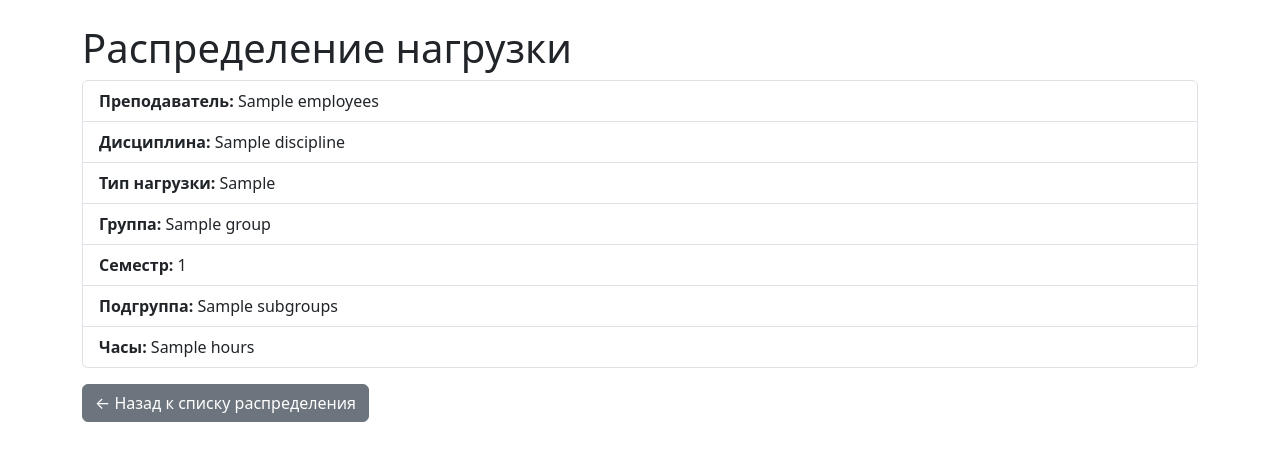
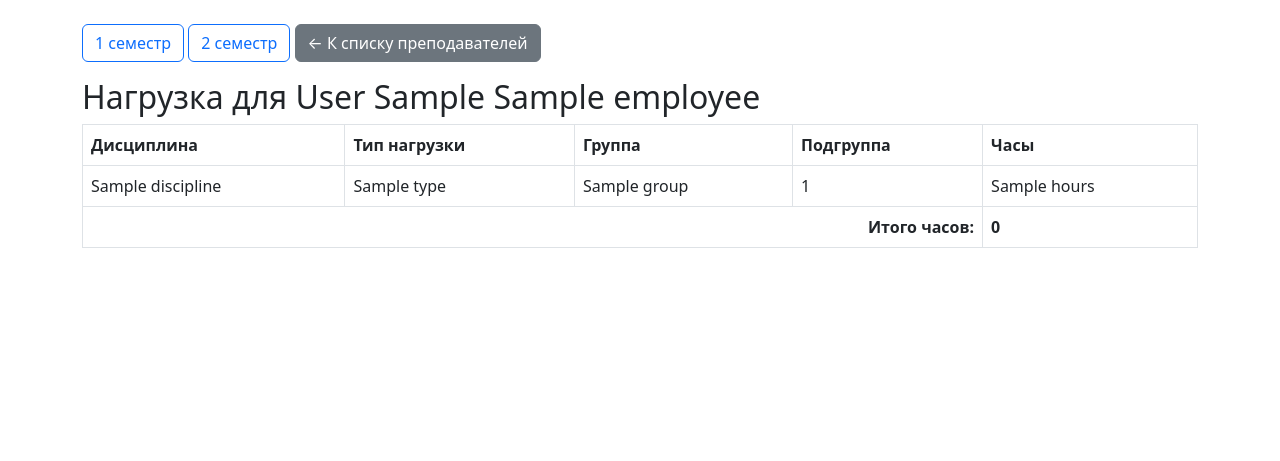
Before and after one commit to BuhalBodyaga/realization, a Django app: template templates/workload_teacher_detail.html in a window 1280 px wide. Shown: the part 62-523 px from the top of the page. Run offline with Django 3.2, Linux system fonts and the light colour scheme; the template is opened without the code that fills it: most values are stand-ins (such as "Sample title", 1, 10 or a date in 2020).

Commit message:
Изменена страница с подробной информацией о нагрузке преподавателя

```diff
--- a/templates/employee_detail.html
+++ b/templates/employee_detail.html
@@ -10,7 +10,7 @@
 
     <ul class="list-group mb-3">
       <li class="list-group-item">
-        <strong>Ранг:</strong> {{ employee.rank }}
+        <strong>Звание:</strong> {{ employee.rank }}
       </li>
       <li class="list-group-item">
         <strong>Степень:</strong> {{ employee.degree }}
--- a/templates/home.html
+++ b/templates/home.html
@@ -1,7 +1,7 @@
 {% extends 'base.html' %}
 
 {% block content %}
-  <div class="container mt-4">
+  {% comment %} <div class="container mt-4">
     <h1>Добро пожаловать в систему управления нагрузкой ВУЗа!</h1>
 
     <div class="mt-4">
@@ -10,5 +10,5 @@
       <a href="{% url 'workload_teacher_list' %}" class="btn btn-outline-success mb-2">Распределение нагрузки</a>
       <a href="{% url 'workload_department_list' %}" class="btn btn-outline-warning mb-2">Нагрузка на департамент</a>
     </div>
-  </div>
+  </div> {% endcomment %}
 {% endblock %}
--- a/templates/workload_teacher_detail.html
+++ b/templates/workload_teacher_detail.html
@@ -1,40 +1,58 @@
 {% extends 'base.html' %}
 
 {% block title %}
-  Распределение нагрузки
+  Нагрузка для {{ employee }}
 {% endblock %}
 
 {% block content %}
-  {% if user.groups.all.0.name == 'Директор департамента' or user.is_superuser %}
-    <a href="{% url 'workload_teacher_update' workload_teacher.pk %}" class="btn btn-warning">Редактировать</a>
-    <a href="{% url 'workload_teacher_delete' workload_teacher.pk %}" class="btn btn-danger">Удалить</a>
-  {% endif %}
-
-  <h1>Распределение нагрузки</h1>
-
-  <ul class="list-group mb-3">
-    <li class="list-group-item">
-      <strong>Преподаватель:</strong> {{ workload_teacher.employees }}
-    </li>
-    <li class="list-group-item">
-      <strong>Дисциплина:</strong> {{ workload_teacher.workload.disciplines.name_of_discipline }}
-    </li>
-    <li class="list-group-item">
-      <strong>Тип нагрузки:</strong> {{ workload_teacher.load_type }}
-    </li>
-    <li class="list-group-item">
-      <strong>Группа:</strong> {{ workload_teacher.workload.groups.name }}
-    </li>
-    <li class="list-group-item">
-      <strong>Семестр:</strong> {{ workload_teacher.workload.semesters.number }}
-    </li>
-    <li class="list-group-item">
-      <strong>Подгруппа:</strong> {{ workload_teacher.subgroups }}
-    </li>
-    <li class="list-group-item">
-      <strong>Часы:</strong> {{ workload_teacher.hours }}
-    </li>
-  </ul>
-
-  <a class="btn btn-secondary" href="{% url 'workload_teacher_list' %}">← Назад к списку распределения</a>
+  <div class="mb-3">
+    <a href="?semester=1" class="btn btn-outline-primary {% if semester|default:1 == 1 %}active{% endif %}">1 семестр</a>
+    <a href="?semester=2" class="btn btn-outline-primary {% if semester == 2 %}active{% endif %}">2 семестр</a>
+    <a href="{% url 'workload_teacher_list' %}?semester={{ semester }}" class="btn btn-secondary">← К списку преподавателей</a>
+  </div>
+  <h2>Нагрузка для {{ employee.surname }} {{ employee.first_name }} {{ employee.second_name }}</h2>
+  <table class="table table-bordered">
+    <thead>
+      <tr>
+        <th>Дисциплина</th>
+        <th>Тип нагрузки</th>
+        <th>Группа</th>
+        <th>Подгруппа</th>
+        <th>Часы</th>
+      </tr>
+    </thead>
+    <tbody>
+      {% for wt in workload_teachers %}
+        <tr>
+          <td>{{ wt.workload.disciplines.name_of_discipline }}</td>
+          <td>{{ wt.load_type.type }}</td>
+          <td>{{ wt.workload.groups.name }}</td>
+          <td>{{ wt.subgroups.number }}</td>
+          <td>{{ wt.hours }}</td>
+        </tr>
+      {% empty %}
+        <tr>
+          <td colspan="5">Нет нагрузки</td>
+        </tr>
+      {% endfor %}
+    </tbody>
+  </table>
+  <script>
+    document.addEventListener('DOMContentLoaded', function () {
+      const hoursCells = document.querySelectorAll('tbody td:nth-child(5)')
+      let total = 0
+      hoursCells.forEach((cell) => {
+        const hours = parseFloat(cell.textContent) || 0
+        total += hours
+      })
+      const tfoot = document.createElement('tfoot')
+      tfoot.innerHTML = `
+          <tr>
+            <td colspan="4" class="text-end"><strong>Итого часов:</strong></td>
+            <td><strong>${total}</strong></td>
+          </tr>
+        `
+      document.querySelector('table').appendChild(tfoot)
+    })
+  </script>
 {% endblock %}
```
Also changed, not shown: core/urls.py (+3 -6 lines), core/views.py (+28 -7 lines), templates/workload_teacher_list.html (+3 -8 lines).
